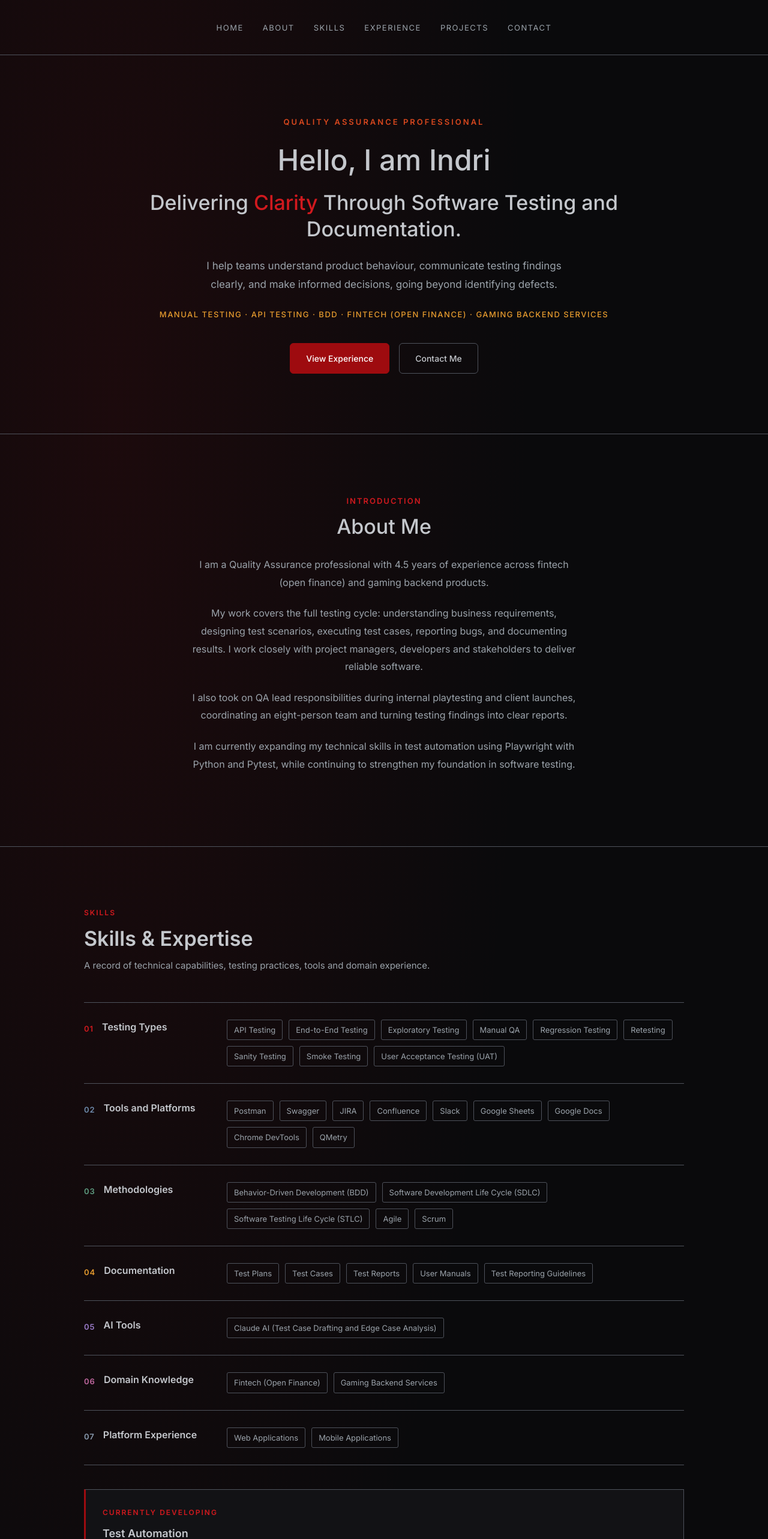
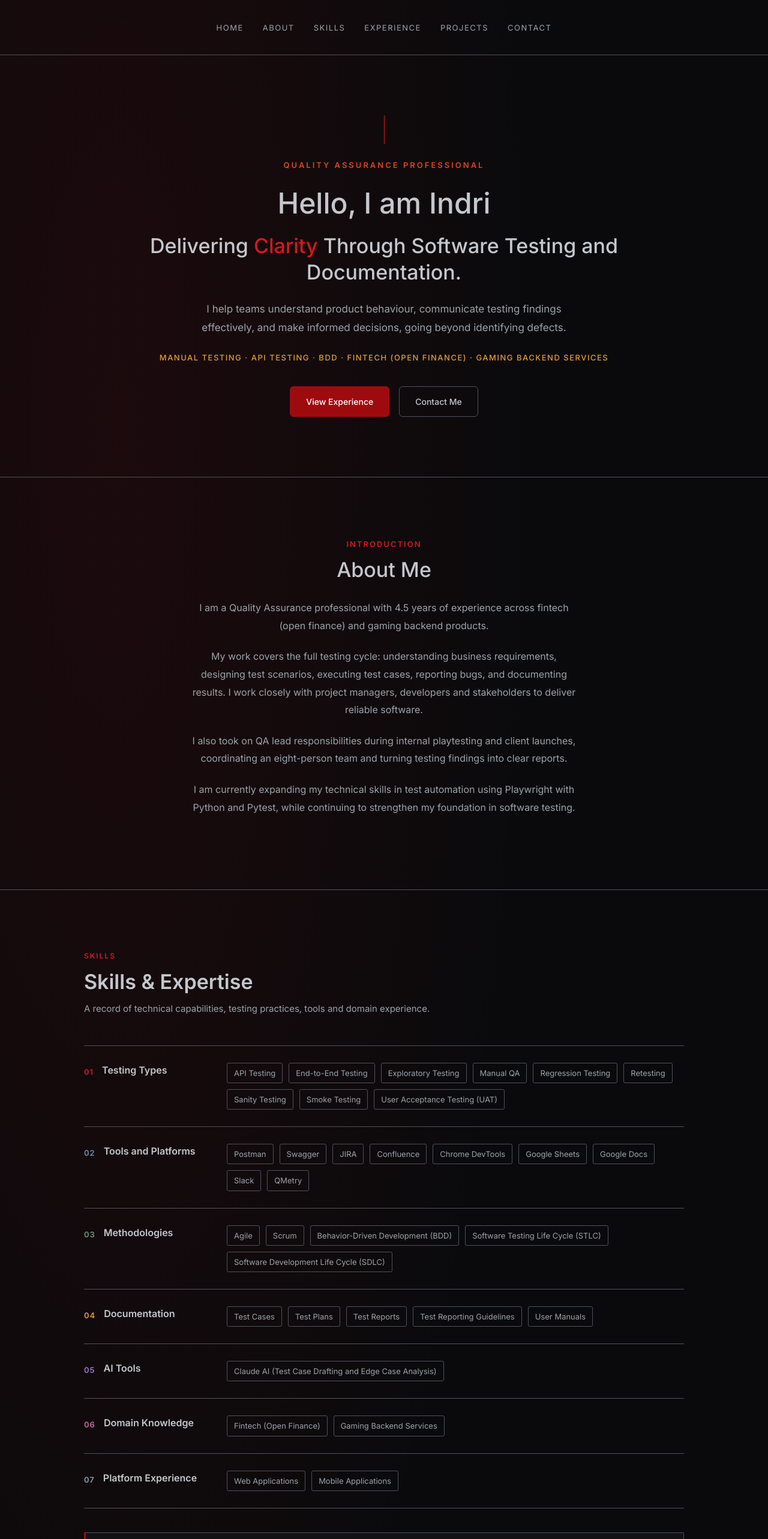
Before and after one commit to summerine/qa-portfolio, a React (Vite) app: page / in a window 1280 px wide. Shown: the top 2566 px of the page at 60% size. Built offline with nearby package versions, Linux system fonts and the light colour scheme.

Commit message:
rework on experience, home and skills

```diff
--- a/src/App.css
+++ b/src/App.css
@@ -50,6 +50,15 @@
 /* =================================
    2. HOME / HERO SECTION
 ================================= */
+
+.hero-label::before {
+  content: "";
+  display: block;
+  width: 1px;
+  height: 48px;
+  margin: 0 auto 24px;
+  background: var(--accent-light);
+}
 
 .hero {
   min-height: 75vh;
@@ -417,6 +426,12 @@ a:focus-visible {
   }
 }
 
+@media (max-width: 650px) {
+  .hero {
+    padding: 72px 20px;
+  }
+}
+
 
 /* =================================
    6. EXPERIENCE SECTION
@@ -739,6 +754,11 @@ a:focus-visible {
   }
 }
 
+
+/* =================================
+   4. EXPERIENCE SECTION
+================================= */
+
 .experience-section {
   padding: 100px 24px;
   border-bottom: 1px solid rgba(78, 82, 91, 0.5);
@@ -816,11 +836,21 @@ a:focus-visible {
   color: var(--text-secondary);
   font-size: 13px;
   font-weight: bold;
-
 }
 
 .experience-timeline {
   padding: 36px 0 12px;
+}
+
+/* Role colors: one per timeline item */
+.role-official {
+  --role-accent: #6F8CAD;
+  --role-glow: rgba(111, 140, 173, 0.35);
+}
+
+.role-lead {
+  --role-accent: #E69B2E;
+  --role-glow: rgba(230, 155, 46, 0.35);
 }
 
 .timeline-item {
@@ -841,16 +871,16 @@ a:focus-visible {
   width: 10px;
   height: 10px;
   flex-shrink: 0;
-  border: 2px solid var(--text-secondary);
+  border: 2px solid var(--role-accent, var(--text-secondary));
   border-radius: 50%;
   background: var(--background);
   margin-top: 5px;
 }
 
 .timeline-dot-current {
-  border-color: var(--accent-light);
-  background: var(--accent-light);
-  box-shadow: 0 0 10px rgba(209, 25, 30, 0.25);
+  border-color: var(--role-accent);
+  background: var(--role-accent);
+  box-shadow: 0 0 10px var(--role-glow);
 }
 
 .timeline-line {
@@ -871,7 +901,7 @@ a:focus-visible {
 }
 
 .role-type {
-  color: var(--accent-light);
+  color: var(--role-accent, var(--accent-light));
   font-size: 11px;
   font-weight: 600;
   letter-spacing: 1.6px;
--- a/src/sections/Experience.jsx
+++ b/src/sections/Experience.jsx
@@ -32,7 +32,7 @@ function Experience() {
           <div className="experience-timeline">
 
             {/* Official role */}
-            <div className="timeline-item">
+            <div className="timeline-item role-official">
               <div className="timeline-marker">
                 <span className="timeline-dot timeline-dot-current" />
                 <span className="timeline-line" />
@@ -100,7 +100,7 @@ function Experience() {
             </div>
 
             {/* Additional responsibility */}
-            <div className="timeline-item">
+            <div className="timeline-item role-lead">
               <div className="timeline-marker">
                 <span className="timeline-dot" />
               </div>
--- a/src/sections/Home.jsx
+++ b/src/sections/Home.jsx
@@ -13,7 +13,7 @@ function Home() {
 
         <p className="hero-description">
           I help teams understand product behaviour, communicate testing
-          findings clearly, and make informed decisions, going beyond
+          findings effectively, and make informed decisions, going beyond
           identifying defects.
         </p>
 
@@ -25,7 +25,7 @@ function Home() {
         </p>
 
         <div className="hero-actions">
-          <a href="#projects" className="button-primary">
+          <a href="#experience" className="button-primary">
             View Experience
           </a>
           <a href="#contact" className="button-secondary">
--- a/src/sections/Skills.jsx
+++ b/src/sections/Skills.jsx
@@ -24,10 +24,10 @@ const skillCategories = [
       "Swagger",
       "JIRA",
       "Confluence",
-      "Slack",
+      "Chrome DevTools",
       "Google Sheets",
       "Google Docs",
-      "Chrome DevTools",
+      "Slack",
       "QMetry"
     ],
   },
@@ -36,11 +36,11 @@ const skillCategories = [
     title: "Methodologies",
     accent: "green",
     skills: [
-      "Behavior-Driven Development (BDD)",
-      "Software Development Life Cycle (SDLC)",
-      "Software Testing Life Cycle (STLC)",
       "Agile",
       "Scrum",
+      "Behavior-Driven Development (BDD)",
+      "Software Testing Life Cycle (STLC)",
+      "Software Development Life Cycle (SDLC)",
     ],
   },
   {
@@ -48,11 +48,11 @@ const skillCategories = [
     title: "Documentation",
     accent: "amber",
     skills: [
+      "Test Cases",
       "Test Plans",
-      "Test Cases",
       "Test Reports",
+      "Test Reporting Guidelines",
       "User Manuals",
-      "Test Reporting Guidelines",
     ],
   },
   {
```
